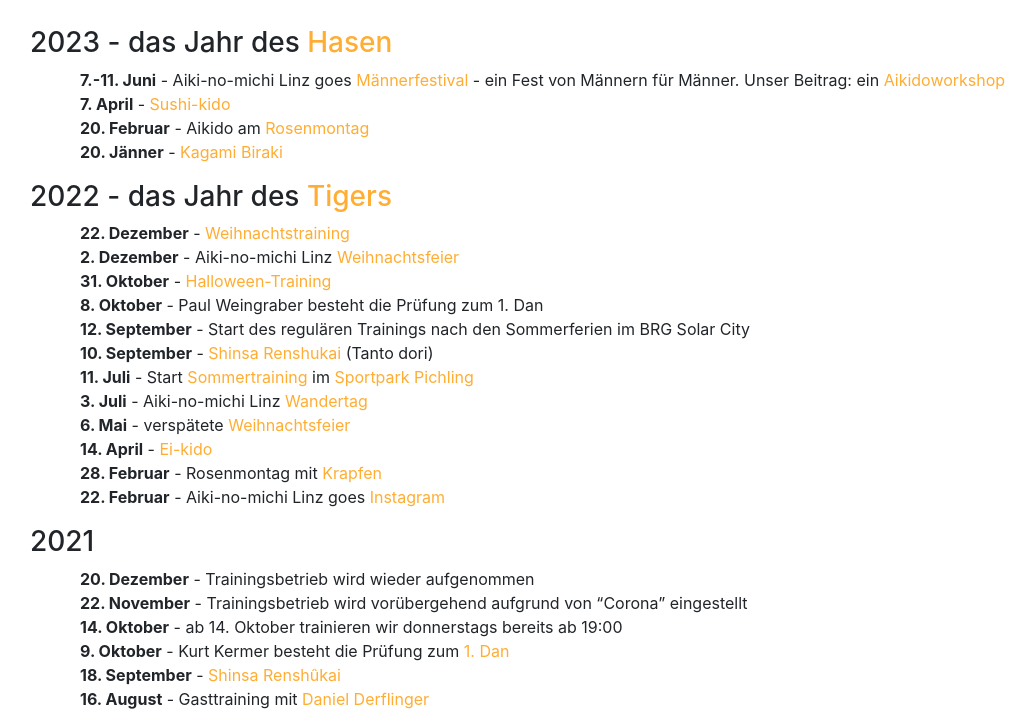
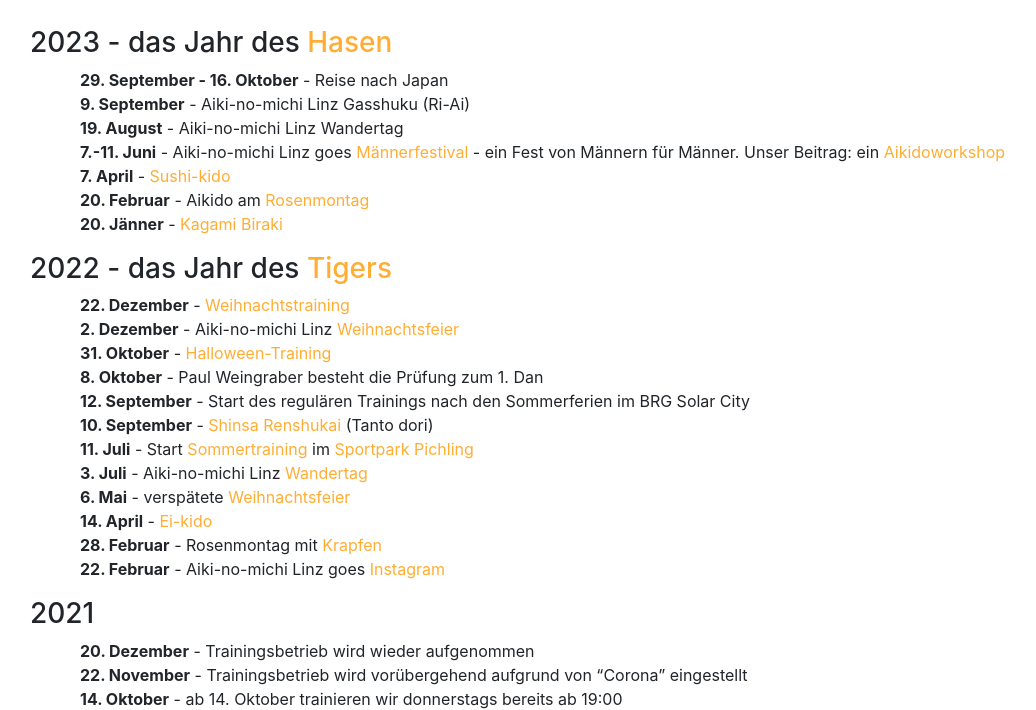
Before and after one commit to TWachs/aikinomichi-linz, a Jekyll site: the page built from aktuelles.md, in a window 1280 px wide and 900 px high, scrolled down 395 px, cut to the strip 190-900 px from the top of the window. Shown: the whole strip, without its empty margins (55-1091 px from the left). Built offline with Jekyll 4.4.1, drawn with Linux system fonts in a browser that asks for light colours; nearby versions of some CDN libraries.

Commit message:
Update aktuelles.md

```diff
--- a/aktuelles.md
+++ b/aktuelles.md
@@ -10,6 +10,9 @@
 
 ### 2023 - das Jahr des [Hasen](https://www.facebook.com/photo/?fbid=594639669337915&set=a.441578571310693){:target="_blank"}
 
+* **29. September - 16. Oktober** - Reise nach Japan
+* **9. September** - Aiki-no-michi Linz Gasshuku (Ri-Ai)
+* **19. August** - Aiki-no-michi Linz Wandertag
 * **7.-11. Juni** - Aiki-no-michi Linz goes [Männerfestival](https://www.maennerfestival.at/){:target="_blank"} - ein Fest von Männern für Männer. Unser Beitrag: ein [Aikidoworkshop](https://www.maennerfestival.at/aikido.html){:target="_blank"}
 * **7. April** - [Sushi-kido](https://www.facebook.com/photo/?fbid=674288198039728&set=pcb.674288271373054){:target="_blank"}
 * **20. Februar** - Aikido am [Rosenmontag](https://www.facebook.com/photo/?fbid=638725011596047&set=pcb.638725098262705){:target="_blank"}
```
